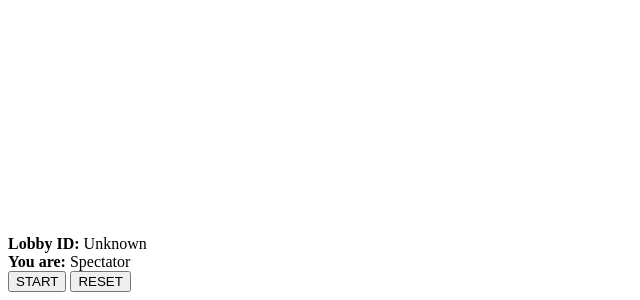
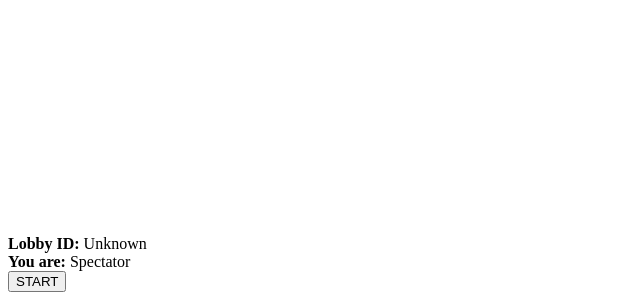
Before and after one commit to tumieK/Laser-Tag-Treasure-Hunt, a website: page Public/play.html in a window 1280 px wide. Shown: the part 725-1025 px from the top of the page, without its empty margins (0-640 px from the left). Drawn offline with Linux system fonts and the light colour scheme; no server answers.

```diff
--- a/Public/play.html
+++ b/Public/play.html
@@ -7,7 +7,7 @@
   <link rel="stylesheet" href="../style/play.css" />
   <link href="https://fonts.googleapis.com/css2?family=Archivo:wght@400;700&display=swap" rel="stylesheet" />
 
-  <script>
+  <script type="module">
     async function start() {
       try {
         const urlParams = new URLSearchParams(window.location.search);
@@ -31,6 +31,7 @@
       } catch (err) {
         alert("Error: " + err);
       }
+      //window.start=start();
     }
 
     async function reset() {
@@ -61,7 +62,7 @@
     <div><strong>Lobby ID:</strong> <span id="lobby"></span></div>
     <div><strong>You are:</strong> <span id="playerInfo"></span></div>
     <button id="startButton" onclick="start()" style="display:none;">START</button>
-    <button id="resetButton" onclick="reset()" style="display:none;">RESET</button>
+    <!-- <button id="resetButton" onclick="reset()" style="display:none;">RESET</button> -->
   </div>
 </body>
 </html>
```
Also changed, not shown: 1 other file.
